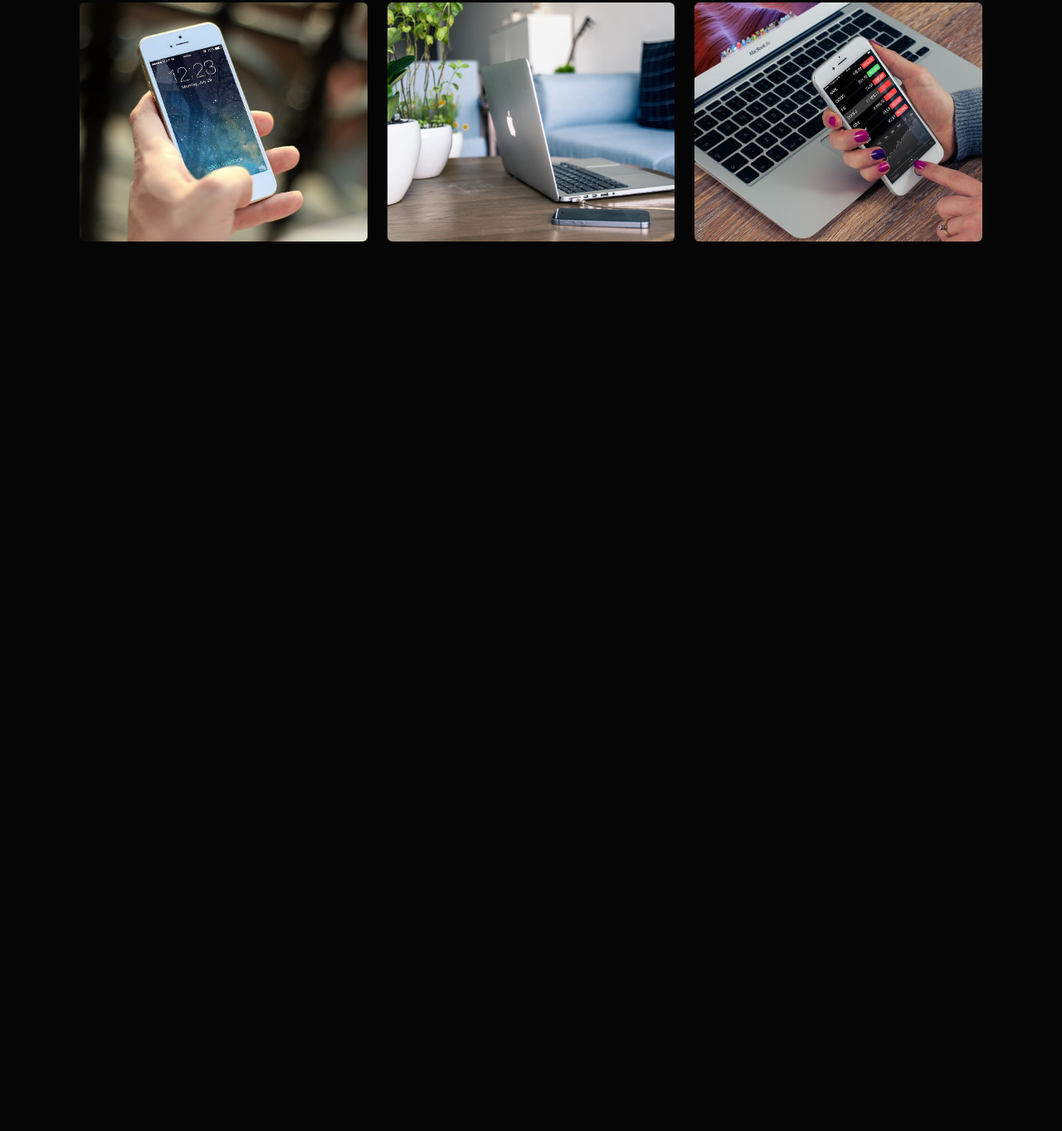
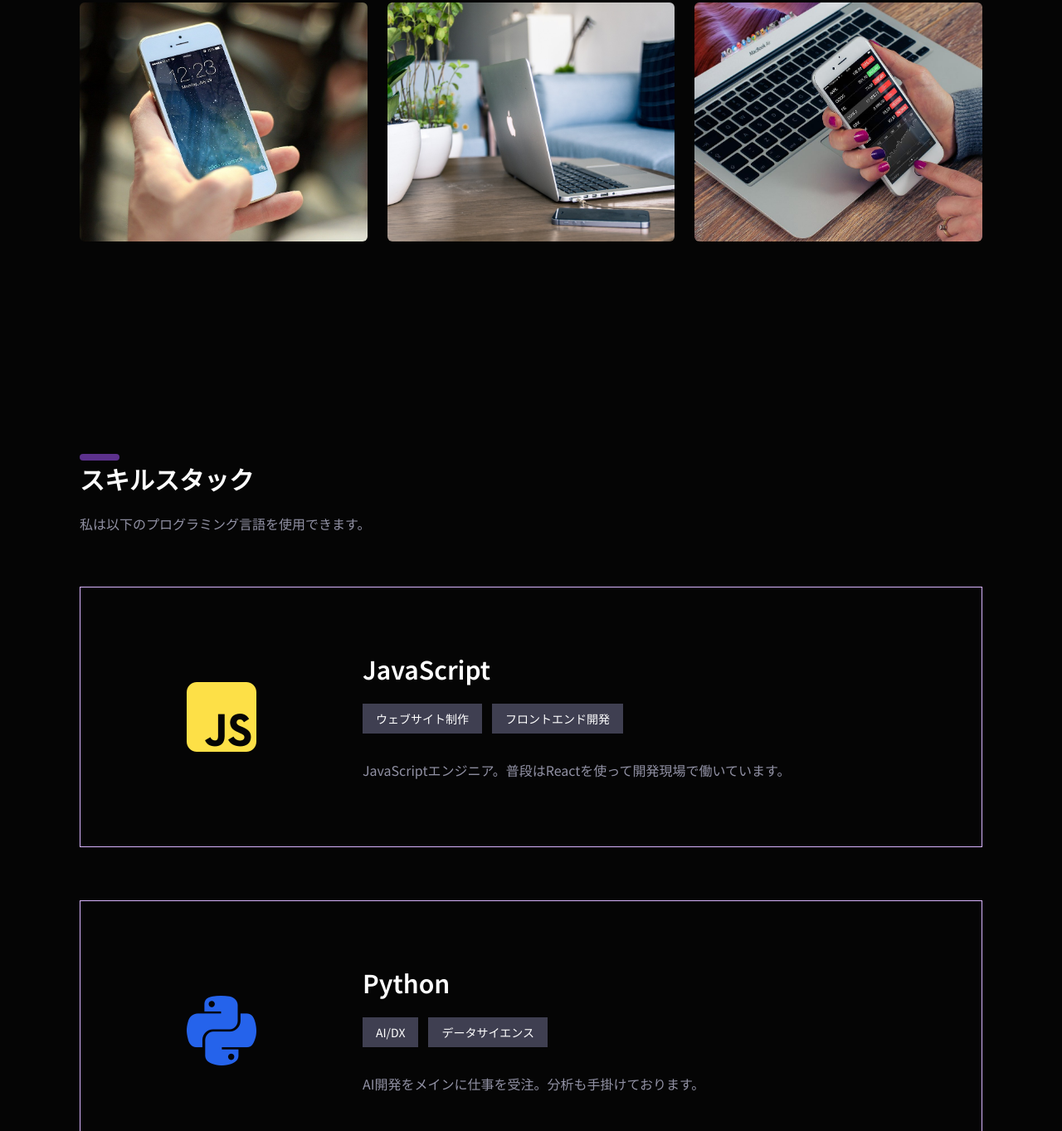
Before and after one commit to Ren-YMZK/Tailwindcss-practice, a website: page src/index.html in a window 1280 px wide. Shown: the part 1437-2800 px from the top of the page at 83% size. Before the commit the page ends 1728 px from the top, so only its background shows below. Drawn offline with Linux system fonts and the light colour scheme.

Commit message:
スキルセクションの作成

```diff
--- a/src/index.html
+++ b/src/index.html
@@ -20,7 +20,7 @@
       <div class="space-x-12 hidden md:flex items-center">
         <a href="#home" class="hover:text-selected-text transition-all duration-300">ホーム</a>
         <a href="#portfolio" class="hover:text-selected-text transition-all duration-300">ポートフォリオ</a>
-        <a href="#cliant" class="hover:text-selected-text transition-all duration-300">お客様</a>
+        <a href="#skills" class="hover:text-selected-text transition-all duration-300">スキル一覧</a>
         <a href="#contact">
           <button class="px-6 py-2 bg-theme rounded-lg hover:bg-purple-600 transition-all duration-300">お問い合わせ</button>
         </a>
@@ -64,5 +64,75 @@
         </div>
       </section>
      </div>
+
+     <!-- スキルスタック -->
+      <div id="portfolio" class="container mt-64 flex justify-between items-center mx-auto px-8 md:px-14 lg:px-24 w-full">
+        <section class="w-full">
+          <h2 class="secondary-title">スキルスタック</h2>
+          <p class="section-paragraph">私は以下のプログラミング言語を使用できます。</p>
+          <div class="my-16">
+            <div class="w-full border border-purple-300 p-16 lg:px-32 lg:py-20 flex justify-center lg:justify-start flex-wrap lg:space-x-32 hover:border-yellow-300 transition-all duration-300 cursor-pointer">
+              <!-- 言語のロゴ -->
+               <div class="mb-6 lg:mb-0 self-center">
+                <i class="fa-brands fa-square-js text-8xl text-yellow-300"></i>
+               </div>
+
+               <!-- スキルの説明 -->
+                <div class="text-center flex flex-wrap justify-center lg:text-left lg:block">
+                  <h3 class="text-3xl font-semibold">JavaScript</h3>
+                  <div class="flex flex-wrap w-full justify-center gap-3 lg:w-auto lg:justify-start mt-6 mb-8">
+                    <div class="badge">ウェブサイト制作</div>
+                    <div class="badge">フロントエンド開発</div>
+                  </div>
+                  <p class="text-secondary">
+                    JavaScriptエンジニア。普段はReactを使って開発現場で働いています。
+                  </p>
+                </div>
+            </div>
+          </div>
+          <div class="my-16">
+            <div
+              class="w-full border border-purple-300 p-16 lg:px-32 lg:py-20 flex justify-center lg:justify-start flex-wrap lg:space-x-32 hover:border-blue-600 transition-all duration-300 cursor-pointer">
+              <!-- 言語のロゴ -->
+              <div class="mb-6 lg:mb-0 self-center">
+                <i class="fa-brands fa-python text-8xl text-blue-600"></i>
+              </div>
+
+              <!-- スキルの説明 -->
+              <div class="text-center flex flex-wrap justify-center lg:text-left lg:block">
+                <h3 class="text-3xl font-semibold">Python</h3>
+                <div class="flex flex-wrap w-full justify-center gap-3 lg:w-auto lg:justify-start mt-6 mb-8">
+                  <div class="badge">AI/DX</div>
+                  <div class="badge">データサイエンス</div>
+                </div>
+                <p class="text-secondary">
+                  AI開発をメインに仕事を受注。分析も手掛けております。
+                </p>
+              </div>
+            </div>
+          </div>
+          <div class="my-16">
+            <div
+              class="w-full border border-purple-300 p-16 lg:px-32 lg:py-20 flex justify-center lg:justify-start flex-wrap lg:space-x-32 hover:border-blue-400 transition-all duration-300 cursor-pointer">
+              <!-- 言語のロゴ -->
+              <div class="mb-6 lg:mb-0 self-center">
+                <i class="fa-brands fa-php text-8xl text-blue-400"></i>
+              </div>
+
+              <!-- スキルの説明 -->
+              <div class="text-center flex flex-wrap justify-center lg:text-left lg:block">
+                <h3 class="text-3xl font-semibold">PHP</h3>
+                <div class="flex flex-wrap w-full justify-center gap-3 lg:w-auto lg:justify-start mt-6 mb-8">
+                  <div class="badge">Webアプリ開発</div>
+                  <div class="badge">バックエンド開発</div>
+                </div>
+                <p class="text-secondary">
+                  Webアプリ開発をメインに仕事を受注。開発できないものはありません。
+                </p>
+              </div>
+            </div>
+          </div>
+        </section>
+      </div>
 </body>
 </html>
--- a/src/input.css
+++ b/src/input.css
@@ -14,3 +14,7 @@
 .section-paragraph {
   @apply text-secondary my-6 w-full max-w-3xl;
 }
+
+.badge {
+  @apply px-4 py-2 text-sm bg-badge;
+}
--- a/tailwind.config.js
+++ b/tailwind.config.js
@@ -7,7 +7,8 @@ module.exports = {
         body: "#050505",
         "selected-text": "#a3a3ff",
         theme: "#5c318c",
-        secondary: "#9191a4"
+        secondary: "#9191a4",
+        badge: "#3f3f51",
       },
     },
     fontFamily: {
```
Also changed, not shown: dist/output.css.
